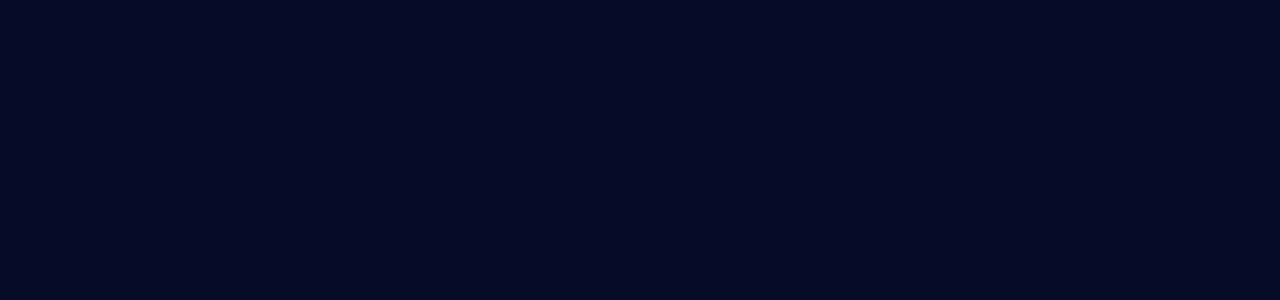
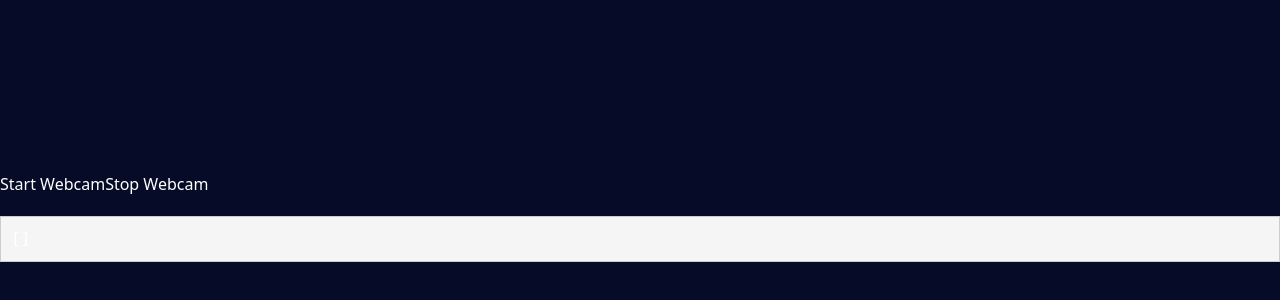
Before and after one commit to antonio13122/DEP-frontend, a Vue app: page /webcam in a window 1280 px wide. Before the commit this address had no page. Shown: the part 318-618 px from the top of the page. Built offline with nearby package versions, Linux system fonts and the light colour scheme.

Commit message:
webcam integration

```diff
--- a/src/router/router.js
+++ b/src/router/router.js
@@ -24,8 +24,10 @@ import History from "@/views/History.vue";
 import OwnerHome from "@/views/OwnerHome.vue";
 import SailorHome from "@/views/SailorHome.vue";
 import WeatherAPI from "@/views/WeatherAPI.vue";
+import webcam from "@/views/webcam.vue";
 const routes = [
   { path: "/HomePage", component: HomePage },
+
   { path: "/Choose", component: Choose },
   { path: "/ListBoat", component: ListBoat },
   { path: "/DockView", component: DockView },
@@ -47,6 +49,7 @@ const routes = [
   { path: "/BoatScannerWebcam", component: BoatScannerWebcam },
   { path: "/ReservationPage", component: ReservationPage },
   { path: "/BoatScannerVideo", component: BoatScannerVideo },
+  { path: "/webcam", component: webcam },
 
   { path: "/BookBerth", component: BookBerth },
   { path: "/MyBoat", component: MyBoat },
--- a/src/views/BoatScanner.vue
+++ b/src/views/BoatScanner.vue
@@ -138,7 +138,7 @@ async function checkBoatInBackend(name) {
       return;
     }
 
-    // Get moorings and find the one where this boat is moored
+
     const mooringRes = await axios.get(MOORING_API);
     const moorings = mooringRes.data;
 
--- a/src/views/BoatScannerVideo.vue
+++ b/src/views/BoatScannerVideo.vue
@@ -21,8 +21,8 @@
 <script setup>
 import { ref } from "vue";
 
-// ✅ API base URL defined directly in the component
-const API_BASE = "http://localhost:8080"; // Change this as needed
+
+const API_BASE = "http://localhost:8080";
 
 const videoFile = ref(null);
 const result = ref(null);
@@ -47,7 +47,7 @@ async function uploadVideo() {
     const data = await response.json();
     result.value = data;
 
-    // Build video path assuming same server hosts it
+
     videoSrc.value = `${API_BASE}/${data.output_path}`;
   } catch (err) {
     console.error(err);
--- /dev/null
+++ b/src/views/webcam.vue
@@ -0,0 +1,156 @@
+<template>
+  <div>
+    <div style="position: relative; width: 640px; height: 480px">
+      <video
+        ref="video"
+        autoplay
+        playsinline
+        width="640"
+        height="480"
+        style="position: absolute; top: 0; left: 0"
+      ></video>
+      <canvas
+        ref="canvas"
+        width="640"
+        height="480"
+        style="position: absolute; top: 0; left: 0"
+      ></canvas>
+    </div>
+
+    <!-- Start/Stop Buttons -->
+    <div style="margin-top: 10px">
+      <button @click="startWebcam" :disabled="stream">Start Webcam</button>
+      <button @click="stopWebcam" :disabled="!stream">Stop Webcam</button>
+    </div>
+
+    <!-- JSON display under webcam -->
+    <pre
+      style="
+        margin-top: 20px;
+        padding: 10px;
+        background: #f5f5f5;
+        border: 1px solid #ccc;
+        max-height: 400px;
+        overflow: auto;
+      "
+      >{{ formattedDetections }}</pre
+    >
+  </div>
+</template>
+
+<script>
+export default {
+  data() {
+    return {
+      stream: null,
+      intervalId: null,
+      width: 640,
+      height: 480,
+      lastDetections: [],
+    };
+  },
+  methods: {
+    async startWebcam() {
+      if (this.stream) return; // already running
+
+      try {
+        const stream = await navigator.mediaDevices.getUserMedia({
+          video: true,
+        });
+        this.stream = stream;
+        this.$refs.video.srcObject = stream;
+        this.startDetectionLoop();
+      } catch (err) {
+        console.error("Could not access webcam:", err);
+      }
+    },
+    stopWebcam() {
+      if (this.stream) {
+        this.stream.getTracks().forEach((track) => track.stop());
+        this.stream = null;
+      }
+      clearInterval(this.intervalId);
+      this.clearCanvas();
+    },
+    startDetectionLoop() {
+      this.intervalId = setInterval(this.captureAndDetect, 1500);
+    },
+    clearCanvas() {
+      const canvas = this.$refs.canvas;
+      const ctx = canvas.getContext("2d");
+      ctx.clearRect(0, 0, this.width, this.height);
+    },
+    async captureAndDetect() {
+      const video = this.$refs.video;
+      if (!video) return;
+
+      const canvas = document.createElement("canvas");
+      canvas.width = this.width;
+      canvas.height = this.height;
+      const ctx = canvas.getContext("2d");
+      ctx.drawImage(video, 0, 0, this.width, this.height);
+
+      const base64Image = canvas.toDataURL("image/jpeg");
+
+      try {
+        const res = await fetch("http://localhost:8080/detect_frame", {
+          method: "POST",
+          headers: { "Content-Type": "application/json" },
+          body: JSON.stringify({ image: base64Image }),
+        });
+
+        const data = await res.json();
+        const detections = Array.isArray(data.detections)
+          ? data.detections
+          : [];
+
+        this.lastDetections = detections;
+        this.drawDetections(detections);
+      } catch (error) {
+        console.error("Detection request failed:", error);
+      }
+    },
+    drawDetections(detections) {
+      const canvas = this.$refs.canvas;
+      const ctx = canvas.getContext("2d");
+      ctx.clearRect(0, 0, this.width, this.height);
+
+      detections.forEach((det) => {
+        if (!det.bbox || det.bbox.length !== 4) return;
+
+        const [x1, y1, x2, y2] = det.bbox;
+
+        ctx.strokeStyle = "red";
+        ctx.lineWidth = 2;
+        ctx.strokeRect(x1, y1, x2 - x1, y2 - y1);
+
+        ctx.font = "16px Arial";
+        ctx.fillStyle = "red";
+        if (det.label) {
+          ctx.fillText(det.label, x1, y1 - 5);
+        }
+
+        if (det.boat_name) {
+          ctx.fillStyle = "white";
+          ctx.fillText(`Boat: ${det.boat_name}`, x1, y2 + 20);
+        }
+
+        if (Array.isArray(det.texts)) {
+          det.texts.forEach((txt, i) => {
+            ctx.fillStyle = "white";
+            ctx.fillText(txt, x1, y2 + 40 + i * 20);
+          });
+        }
+      });
+    },
+  },
+  computed: {
+    formattedDetections() {
+      return JSON.stringify(this.lastDetections, null, 2);
+    },
+  },
+  beforeUnmount() {
+    this.stopWebcam();
+  },
+};
+</script>
```
